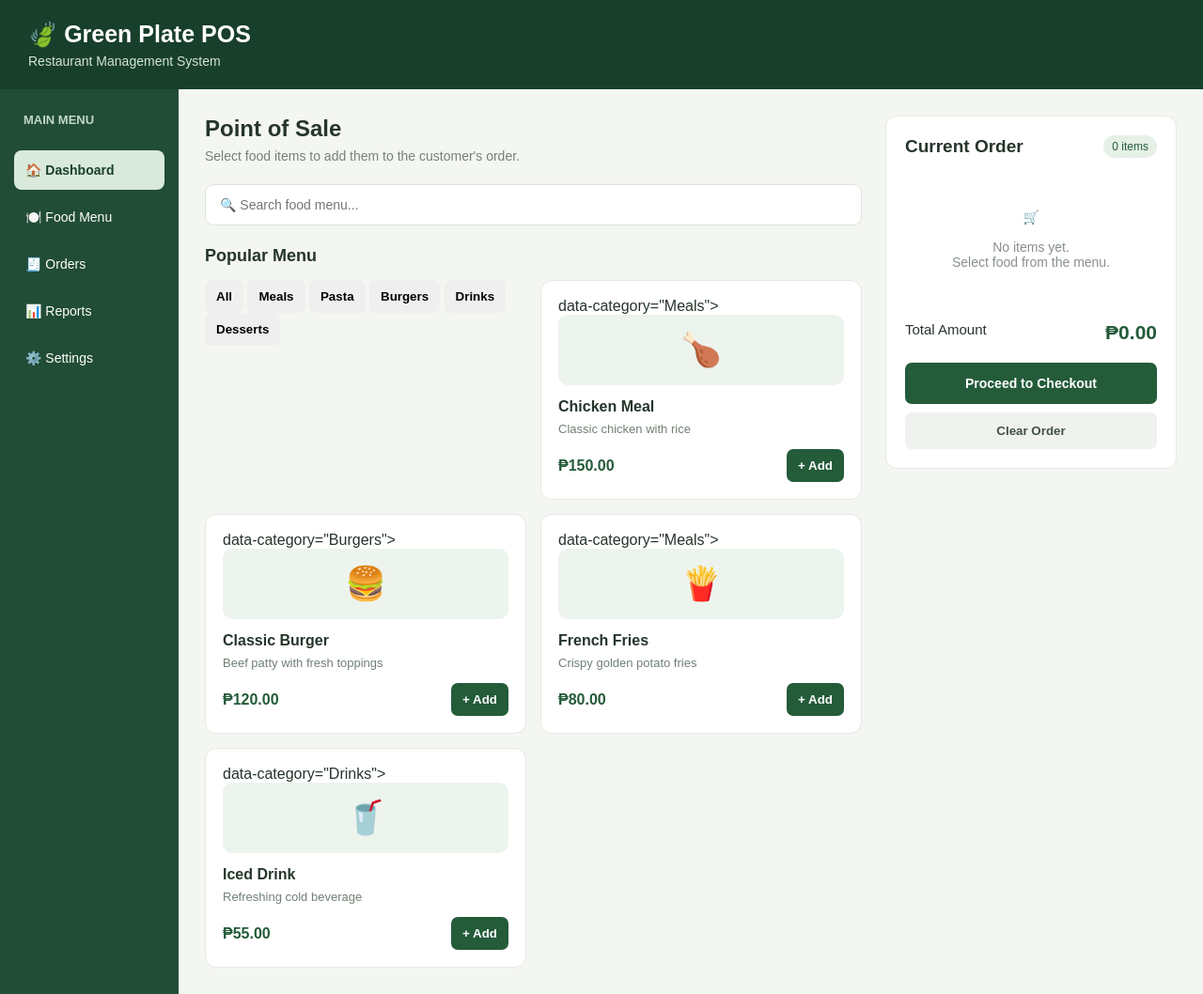
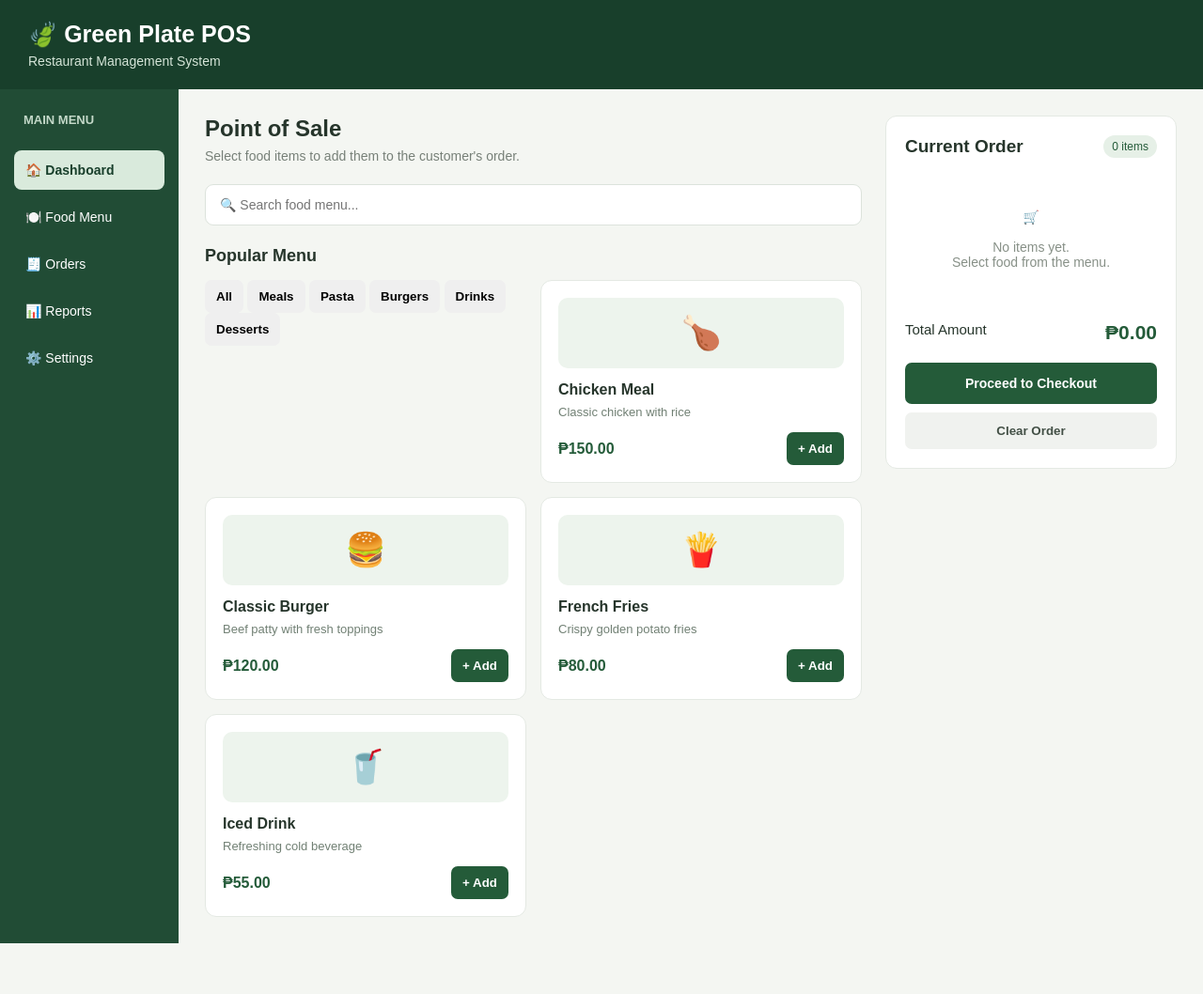
Before and after one commit to fcithxo/restaurant-pos, a plain HTML site: page index.html in a window 1280 px wide. Shown: the whole page at 94% size. After the commit the page ends 1004 px from the top, so only its background shows below. Drawn offline with Linux system fonts and the light colour scheme.

Commit message:
Update index.html

```diff
--- a/index.html
+++ b/index.html
@@ -333,7 +333,7 @@
   <button class="category-btn" onclick="filterCategory('Drinks', this)">Drinks</button>
   <button class="category-btn" onclick="filterCategory('Desserts', this)">Desserts</button>
 </div>
-<div class="food-card" data-name="chicken meal">data-category="Meals">
+<div class="food-card" data-name="chicken meal" data-category="Meals">
             <div class="food-icon">🍗</div>
             <h3>Chicken Meal</h3>
             <p>Classic chicken with rice</p>
@@ -343,7 +343,7 @@
             </div>
           </div>
 
-          <div class="food-card" data-name="classic burger">data-category="Burgers">
+          <div class="food-card" data-name="classic burger" data-category="Burgers">
             <div class="food-icon">🍔</div>
             <h3>Classic Burger</h3>
             <p>Beef patty with fresh toppings</p>
@@ -353,7 +353,7 @@
             </div>
           </div>
 
-          <div class="food-card" data-name="french fries">data-category="Meals">
+          <div class="food-card" data-name="french fries" data-category="Meals">
             <div class="food-icon">🍟</div>
             <h3>French Fries</h3>
             <p>Crispy golden potato fries</p>
@@ -363,7 +363,7 @@
             </div>
           </div>
 
-          <div class="food-card" data-name="iced drink">data-category="Drinks">
+          <div class="food-card" data-name="iced drink" data-category="Drinks">
             <div class="food-icon">🥤</div>
             <h3>Iced Drink</h3>
             <p>Refreshing cold beverage</p>
```
